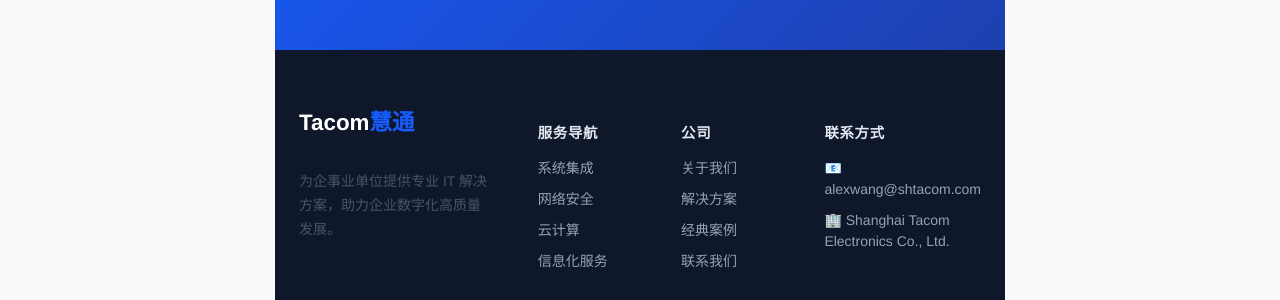
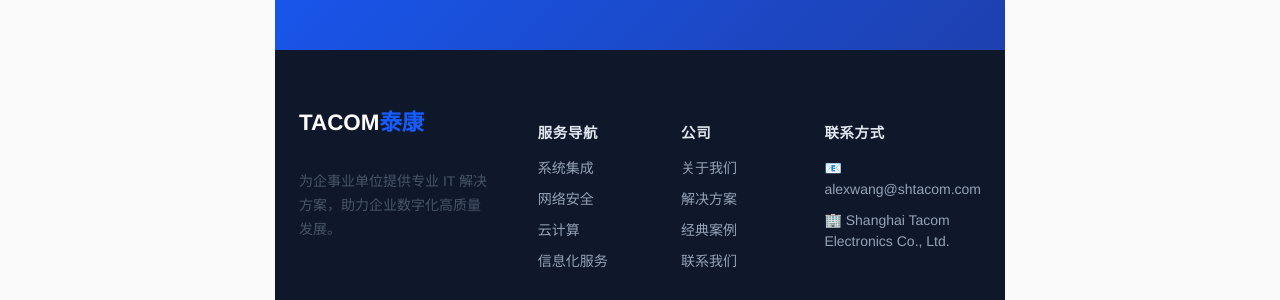
Before and after one commit to alextawang/alextawang.github.io, a Jekyll site: the page built from index.html, in a window 1280 px wide and 900 px high, scrolled down 4783 px. Shown: the part 269-569 px from the top of the window. Built offline with Jekyll 4.4.1, drawn with Linux system fonts in a browser that asks for light colours; the list of posts is cut into pages by our own code; comment, search, counter and statistics services are not loaded.

Commit message:
Update footer logo from Tacom慧通 to TACOM泰康

```diff
--- a/index.html
+++ b/index.html
@@ -894,7 +894,7 @@
 <div class="tc-footer">
   <div class="tc-footer-inner">
     <div>
-      <div class="tc-footer-logo">Tacom<span>慧通</span></div>
+      <div class="tc-footer-logo">TACOM<span>泰康</span></div>
       <p style="font-size:0.875rem;color:#94A3B8;line-height:1.7;">为企事业单位提供专业 IT 解决方案，助力企业数字化高质量发展。</p>
     </div>
     <div>
```
